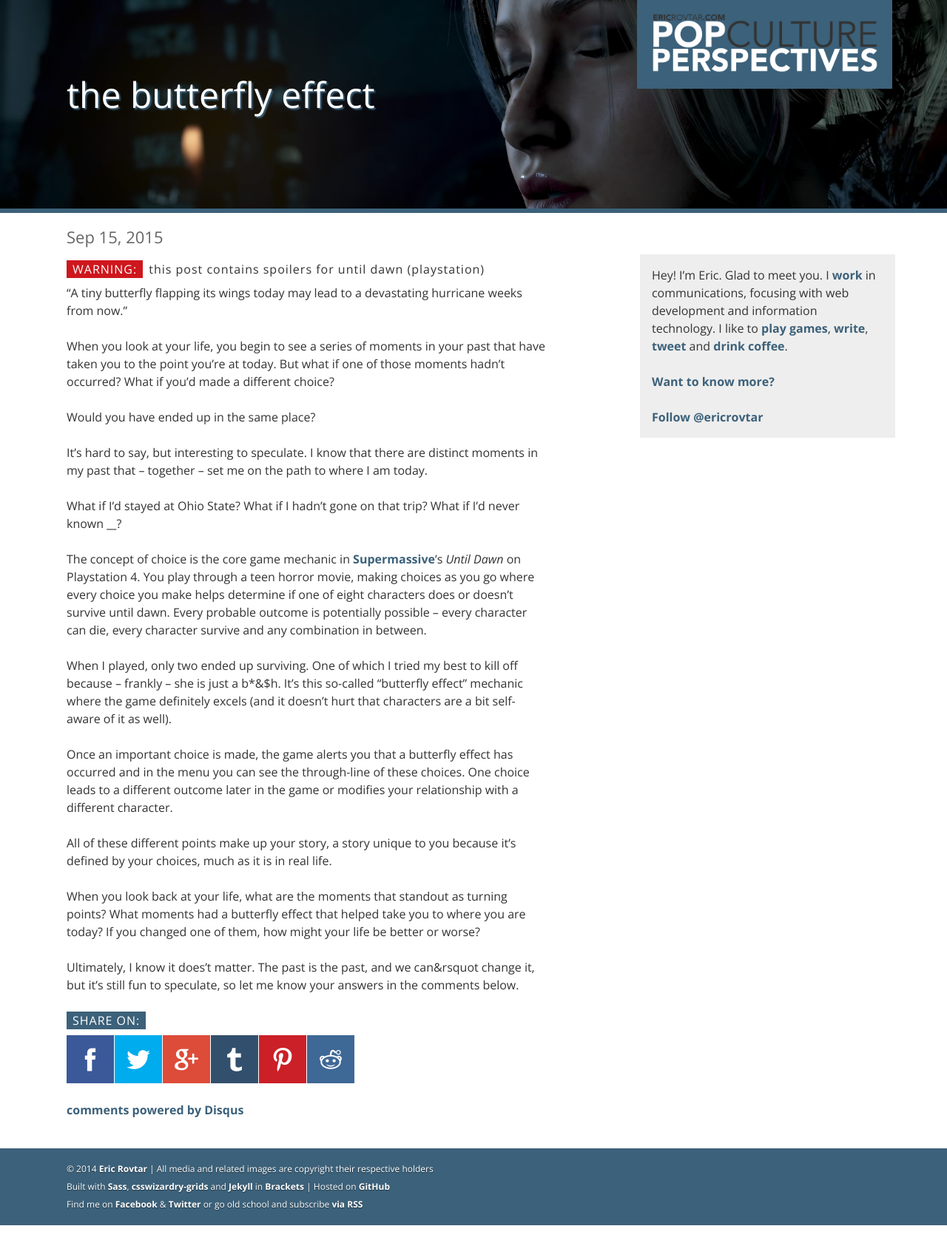
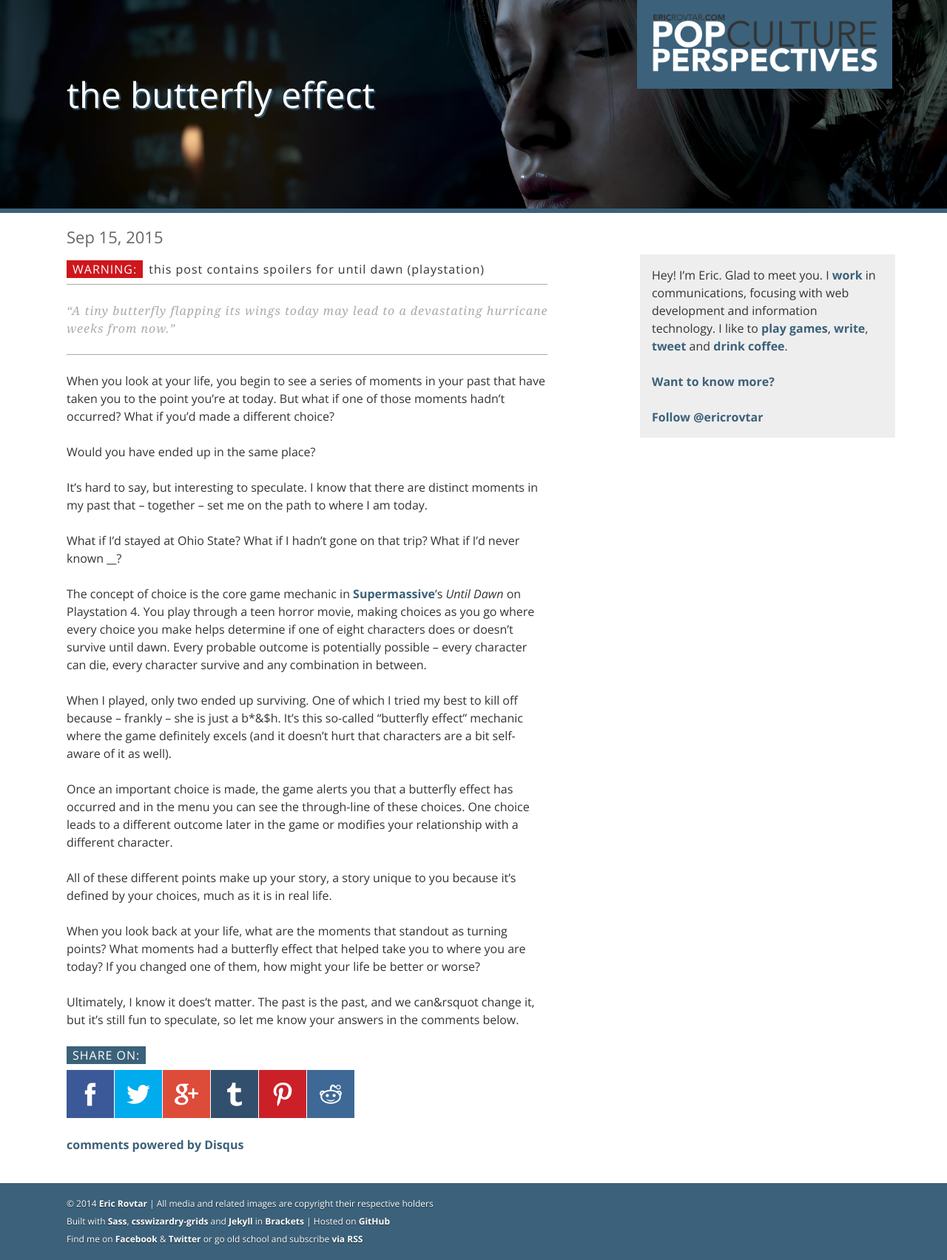
Before and after one commit to ericrovtar/ericrovtar.github.io, a Jekyll site: the page built from _posts/2015-09-15-the-butterfly-effect.md, in a window 1280 px wide. Shown: the whole page at 74% size. Built offline with Jekyll 4.4.1, drawn with Linux system fonts in a browser that asks for light colours; nearby versions of some CDN libraries; comment, search, counter and statistics services are not loaded; before the commit the page ends 1657 px from its top, so only the background shows below that.

Commit message:
Fix block quote

```diff
--- a/_posts/2015-09-15-the-butterfly-effect.md
+++ b/_posts/2015-09-15-the-butterfly-effect.md
@@ -10,7 +10,11 @@ published: true
 
 {% include spoilerWarning.html spoilersFor="Until Dawn (Playstation)" %}
 
-&ldquo;A tiny butterfly flapping its wings today may lead to a devastating hurricane weeks from now.&rdquo;
+<blockquote>
+    <p>
+        &ldquo;A tiny butterfly flapping its wings today may lead to a devastating hurricane weeks from now.&rdquo;
+    </p>
+</blockquote>
 
 When you look at your life, you begin to see a series of moments in your past that have taken you to the point you&rsquo;re at today. But what if one of those moments hadn&rsquo;t occurred? What if you&rsquo;d made a different choice?
 
```
